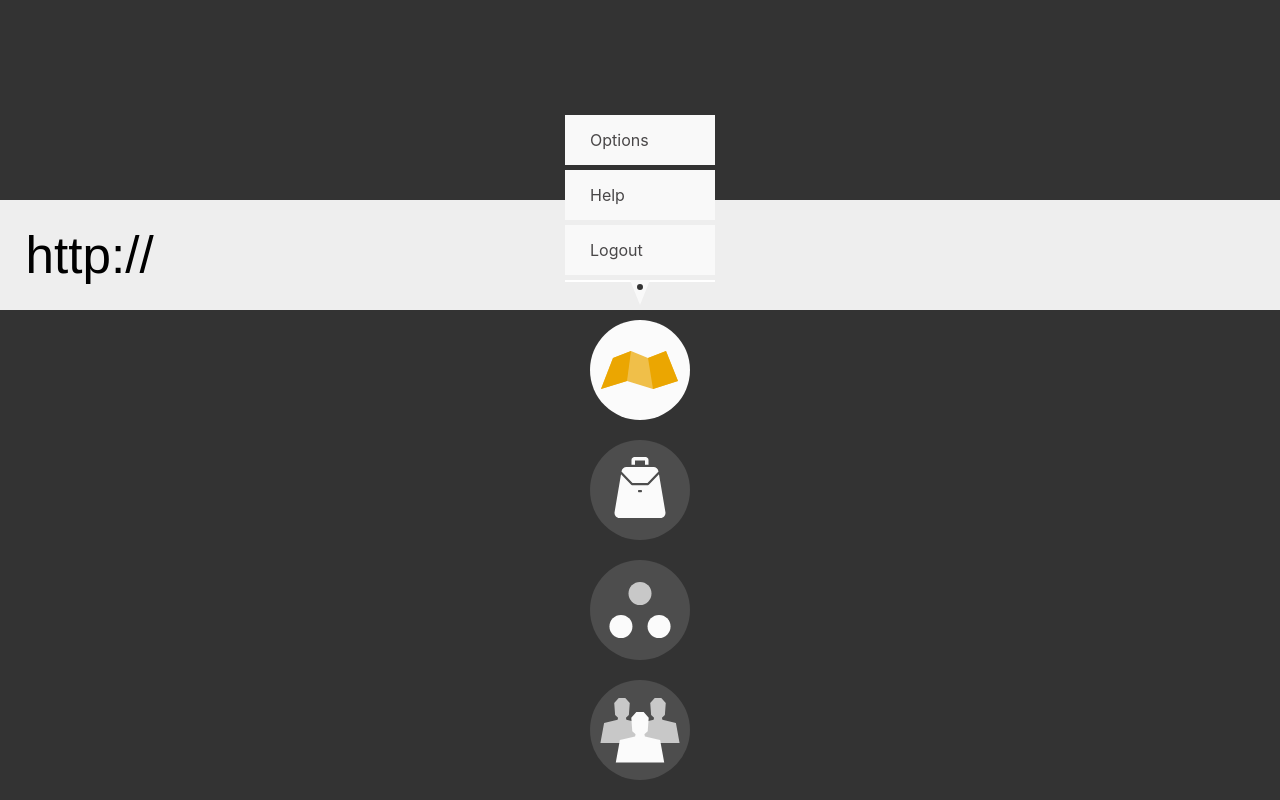
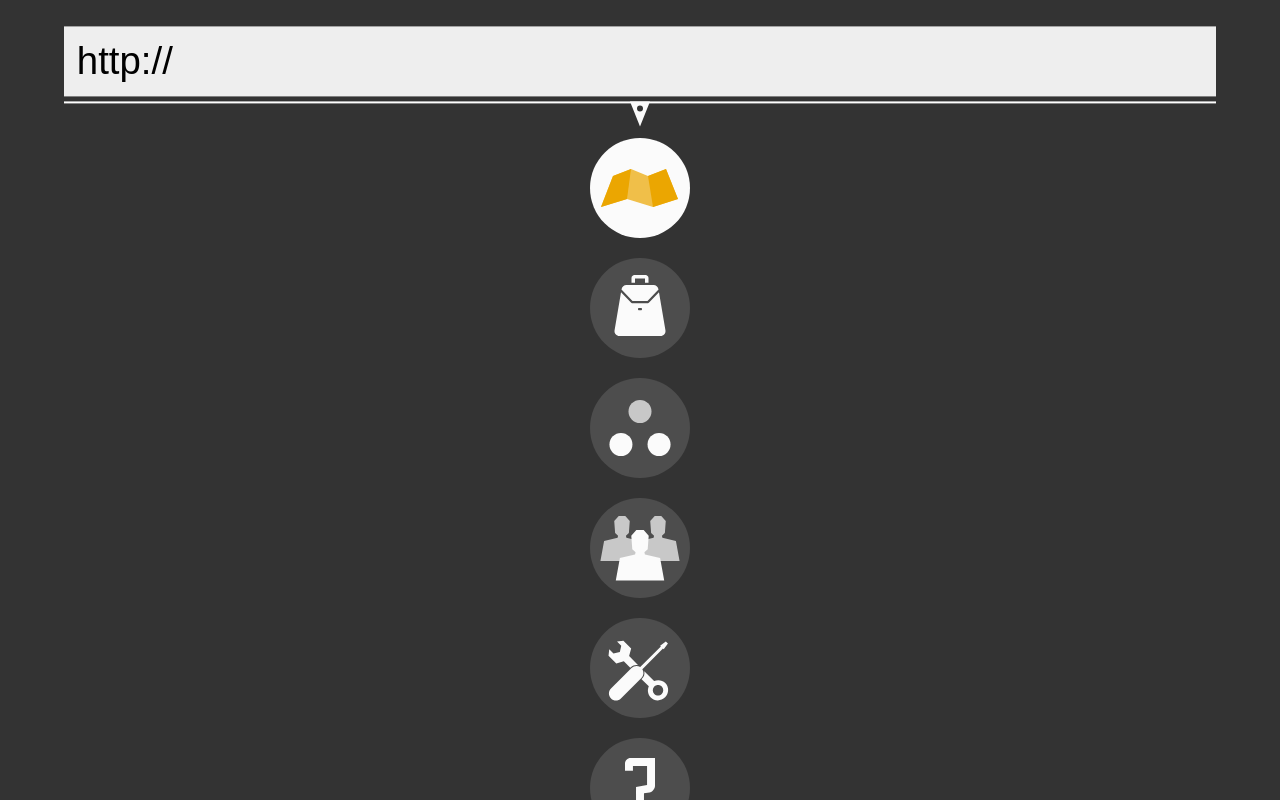
Before and after one commit to exokitxr/exokit-home, a React (Create React App) app in the folder html/: page / in a window 1280 px wide. Shown: the top 800 px of the page. Built offline with nearby package versions, Linux system fonts and the light colour scheme.

Commit message:
More menus work

```diff
--- a/html/src/App.css
+++ b/html/src/App.css
@@ -2,7 +2,7 @@
 
 body {
   background-color: #333;
-  padding-top: 200px;
+  padding-top: 10vw;
 }
 
 .tab {
@@ -15,11 +15,11 @@ body {
 
 .text-input {
   display: flex;
-  width: 100%;
-  padding: 2vw;
+  width: 90vw;
+  padding: 1vw;
   background-color: #EEE;
   border: 0;
-  font-size: 4vw;
+  font-size: 3vw;
   font-weight: 300;
 }
 .text-input:focus {
@@ -35,9 +35,9 @@ body {
 }
 
 .menu.top {
-  margin-top: -200px;
-  margin-left: -25px;
+  margin-left: 50%;
   border-bottom: 2px solid #FFF;
+  transform: translateX(-50%) translateY(-100%);
 }
 .menu.left {
   margin-left: -200px;
--- a/html/src/App.js
+++ b/html/src/App.js
@@ -34,9 +34,47 @@ import yes2 from './img/Yes_on.svg';
 import no from './img/No.svg';
 import no2 from './img/No_on.svg';
 
+/* const Tab = ({name, selected, onclick}) =>
+  <a
+    className={classnames('tab', 'url', selected ? 'selected' : null)}
+    style={{display: 'flex', justifyContent: 'center', alignItems: 'center', padding: '30px', flex: 1}}
+    onClick={onclick}>
+      {name}
+  </a>; */
+
+class UrlBar extends Component {
+  constructor() {
+    super();
+
+    this.state = {
+      url: 'http://',
+    };
+  }
+
+  render() {
+    return <input className='text-input' type='text' value={this.state.url} onChange={e => this.setState({url: e.target.value})}/>;
+  }
+}
+
+class Button extends Component {
+  constructor() {
+    super();
+  }
+
+  render() {
+    return <div style={{position: 'relative', display: 'flex'}}>
+      <img
+        src={this.props.src}
+        style={{padding: '10px 0'}}
+        onClick={this.props.onclick}/>
+      {this.props.children}
+    </div>
+  }
+}
+
 const defaultOptions = ['Options', 'Help', 'Logout'].map((option, i) => <li className="menu-list-item" key={i}>{option}</li>);
 const buttons = [
-  [fieldMap, fieldMap2, defaultOptions],
+  [fieldMap, fieldMap2, <UrlBar/>],
   // [player, player2],
   // [oneHandedStraghtSword, oneHandedStraghtSword2],
   [items, items2, defaultOptions],
@@ -53,38 +91,13 @@ const buttons = [
   // [no, no2],
 ];
 
-const Tab = ({name, selected, onclick}) =>
-  <a
-    className={classnames('tab', 'url', selected ? 'selected' : null)}
-    style={{display: 'flex', justifyContent: 'center', alignItems: 'center', padding: '30px', flex: 1}}
-    onClick={onclick}>
-      {name}
-  </a>;
-
-class Button extends Component {
-  constructor() {
-    super();
-  }
-
-  render() {
-    return <div style={{display: 'flex'}}>
-      <img
-        src={this.props.src}
-        style={{padding: '10px 0'}}
-        onClick={this.props.onclick}/>
-      {this.props.children}
-    </div>
-  }
-}
-
 class App extends Component {
   constructor() {
     super();
 
     this.state = {
-      currentTab: 'URL',
+      // currentTab: 'URL',
       selectedButton: 0,
-      url: 'http://',
     };
   }
 
@@ -122,7 +135,6 @@ class App extends Component {
           {/*['URL', 'Apps', 'Files', 'Party', 'Config'].map(t => <Tab name={t} selected={this.state.currentTab === t} onclick={() => this.setState({currentTab: t})} key={t}/>)*/}
         </div>
         <div style={{display: 'flex', flexDirection: 'column', alignItems: 'center'}}>
-          <input className='text-input' type='text' value={this.state.url} onChange={e => this.setState({url: e.target.value})}/>
           {buttons.map((button, i) => {
             const selected = this.state.selectedButton === i;
             const menu = selected ? <div className={classnames('menu',
```
